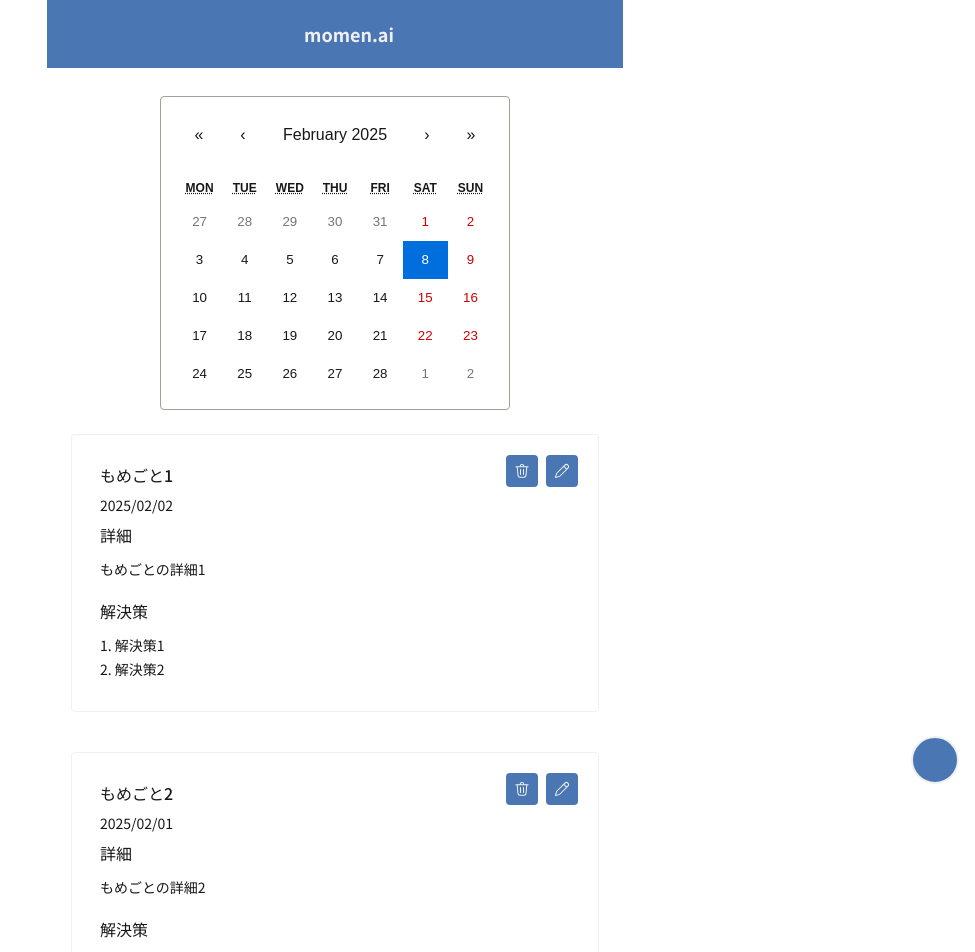
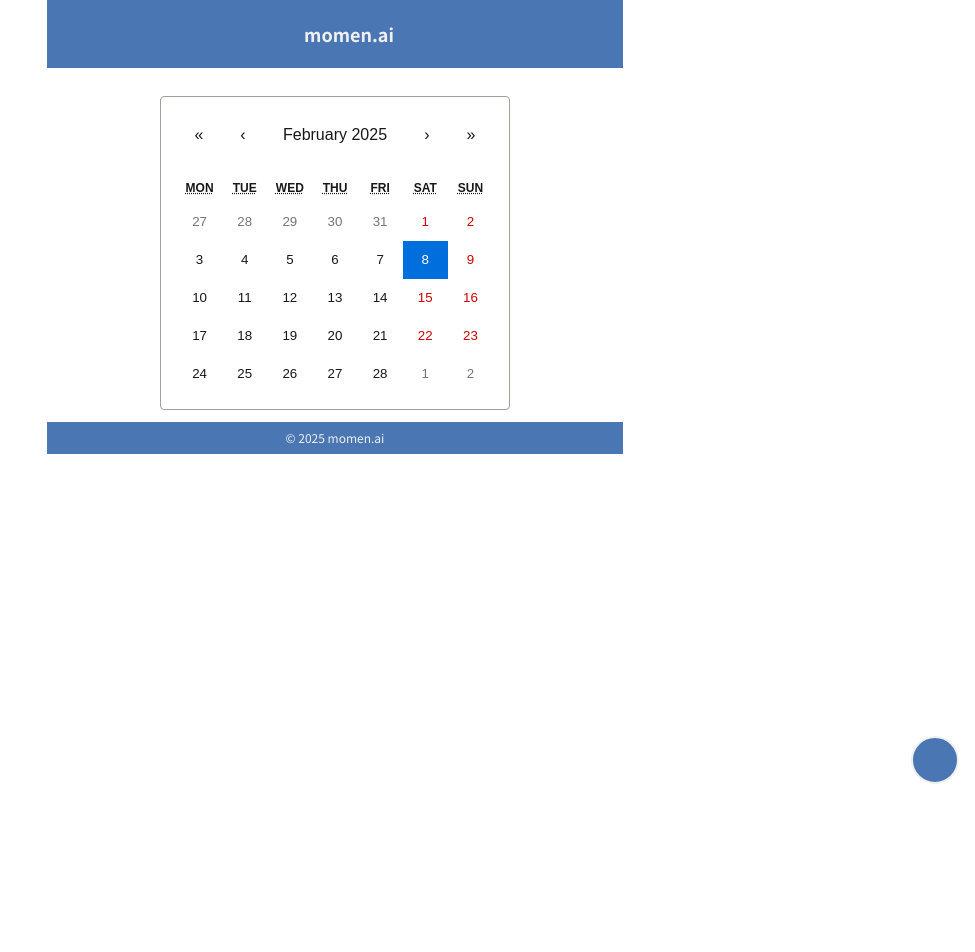
Before and after one commit to MapGeoSafari/momenai, a Next.js app: page / in a window 1280 px wide. Shown: the top 952 px of the page, without its empty margins (305-1280 px from the left). After the commit the page ends 800 px from the top, so only its background shows below. Built offline with nearby package versions, Linux system fonts and the light colour scheme; some icons are missing.

Commit message:
remove title and fix to use same content titles

```diff
--- a/app/components/MomeEdit.tsx
+++ b/app/components/MomeEdit.tsx
@@ -1,5 +1,5 @@
 "use client";
-import React, { ReactElement, useState } from "react";
+import { ReactElement, useState } from "react";
 import { Item } from "../types";
 
 function MomeEdit(props: {
@@ -9,19 +9,10 @@ function MomeEdit(props: {
 }): ReactElement {
   const { editItem, setEditItem, cancelEditing } = props;
   const [item, setItem] = useState(editItem);
-  const { date, title, description } = item;
+  const { date, description } = item;
   return (
     <div className="w-full p-4 mt-2">
       <div className="p-5 border border-bg-sub rounded">
-        <label>
-          もめごとタイトル
-          <input
-            type="text"
-            className="border p-2 w-full border-bg-main rounded"
-            value={title}
-            onChange={(e) => setItem({ ...item, title: e.target.value })}
-          />
-        </label>
         <label>
           日付
           <input
@@ -32,7 +23,7 @@ function MomeEdit(props: {
           />
         </label>
         <label>
-          詳細
+          もめごと詳細
           <input
             type="description"
             className="border p-2 w-full border-bg-main rounded"
--- a/app/components/MomeForm.tsx
+++ b/app/components/MomeForm.tsx
@@ -1,7 +1,7 @@
 "use client";
-import React, { ReactElement, useState } from "react";
+import { nanoid } from "nanoid";
+import { ReactElement, useState } from "react";
 import { Item } from "../types";
-import { nanoid } from "nanoid";
 
 function MomeForm(props: {
   onSubmit: (data: Item) => void;
@@ -13,21 +13,21 @@ function MomeForm(props: {
   return (
     <div className="flex flex-col gap-4 h-full">
       <label>
-        もめごと
-        <textarea
-          value={description}
-          onChange={(e) => setDesription(e.target.value)}
-          className="border p-2 w-full h-20 border-bg-main rounded"
-          placeholder="ゴミ出しの当番を忘れており、喧嘩になりました。"
-        />
-      </label>
-      <label>
         日付
         <input
           value={date}
           onChange={(e) => setDate(e.target.value)}
           className="border p-2 w-full border-bg-main rounded"
           placeholder="2021/10/02"
+        />
+      </label>
+      <label>
+        もめごと詳細
+        <textarea
+          value={description}
+          onChange={(e) => setDesription(e.target.value)}
+          className="border p-2 w-full h-20 border-bg-main rounded"
+          placeholder="ゴミ出しの当番を忘れており、喧嘩になりました。"
         />
       </label>
       <div className="flex justify-center m-2 gap-2">
--- a/app/components/MomeItem.tsx
+++ b/app/components/MomeItem.tsx
@@ -1,7 +1,7 @@
 "use client";
-import React, { ReactElement } from "react";
+import { Icon } from "@iconify/react/dist/iconify.js";
+import { ReactElement } from "react";
 import { Item } from "../types";
-import { Icon } from "@iconify/react/dist/iconify.js";
 
 function Section(props: {
   sectionTitle: string;
@@ -52,10 +52,10 @@ function MomeItem(props: {
             <Icon icon="fluent:edit-16-regular" />
           </button>
         </div>
-        {description && <Section sectionTitle="詳細" items={[description]} />}
-        {message && <Section sectionTitle="一言" items={[message]} />}
+        {description && <Section sectionTitle="📝 もめごと詳細" items={[description]} />}
+        {message && <Section sectionTitle="🤖 AIアドバイス" items={[message]} />}
         {solutions && (
-          <Section sectionTitle="解決策" items={solutions || []} isNumbering />
+          <Section sectionTitle="💡 解決策のヒント" items={solutions || []} isNumbering />
         )}
       </div>
     </div>
--- a/app/page.tsx
+++ b/app/page.tsx
@@ -1,30 +1,30 @@
 "use client";
+import { Icon } from "@iconify/react/dist/iconify.js";
+import { useState } from "react";
+import Footer from "./components/Footer";
 import Header from "./components/Header";
+import MomeEdit from "./components/MomeEdit";
 import MomeForm from "./components/MomeForm";
 import MomeList from "./components/MomeList";
+import useLocalStorage from "./hooks/useLocalStorage";
 import { Item } from "./types";
-import Footer from "./components/Footer";
-import useLocalStorage from "./hooks/useLocalStorage";
-import { useState } from "react";
-import MomeEdit from "./components/MomeEdit";
-import { Icon } from "@iconify/react/dist/iconify.js";
 
 export default function Home() {
   const [storedItems, setStoredItems] = useLocalStorage<Item[]>("items", [
-    {
-      id: "1",
-      date: "2025/02/02",
-      title: "もめごと1",
-      description: "もめごとの詳細1",
-      solutions: ["解決策1", "解決策2"],
-    },
-    {
-      id: "2",
-      date: "2025/02/01",
-      title: "もめごと2",
-      description: "もめごとの詳細2",
-      solutions: ["解決策3", "解決策4"],
-    },
+    // {
+    //   id: "1",
+    //   date: "2025/02/02",
+    //   title: "もめごと1",
+    //   description: "もめごとの詳細1",
+    //   solutions: ["解決策1", "解決策2"],
+    // },
+    // {
+    //   id: "2",
+    //   date: "2025/02/01",
+    //   title: "もめごと2",
+    //   description: "もめごとの詳細2",
+    //   solutions: ["解決策3", "解決策4"],
+    // },
   ]);
   const [isAdding, setIsAdding] = useState(false);
   const [isEditing, setIsEditing] = useState<string | undefined>();
```
